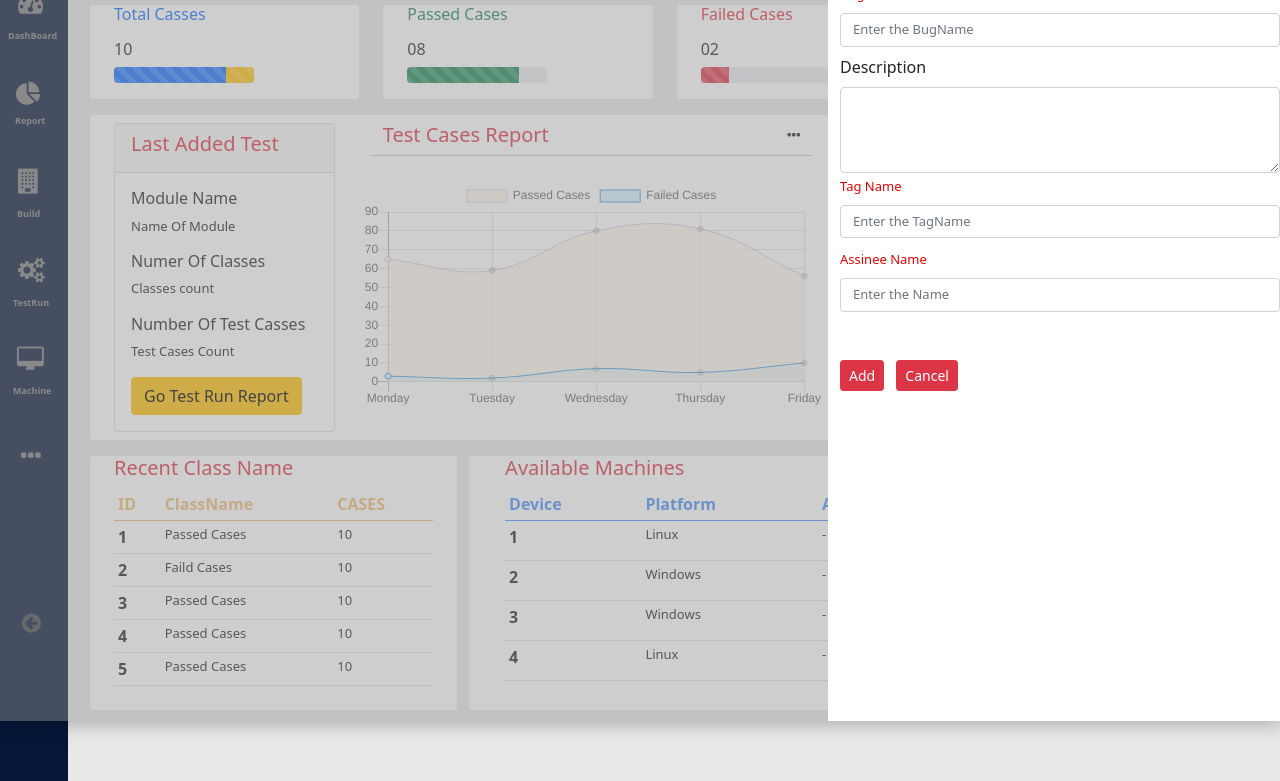
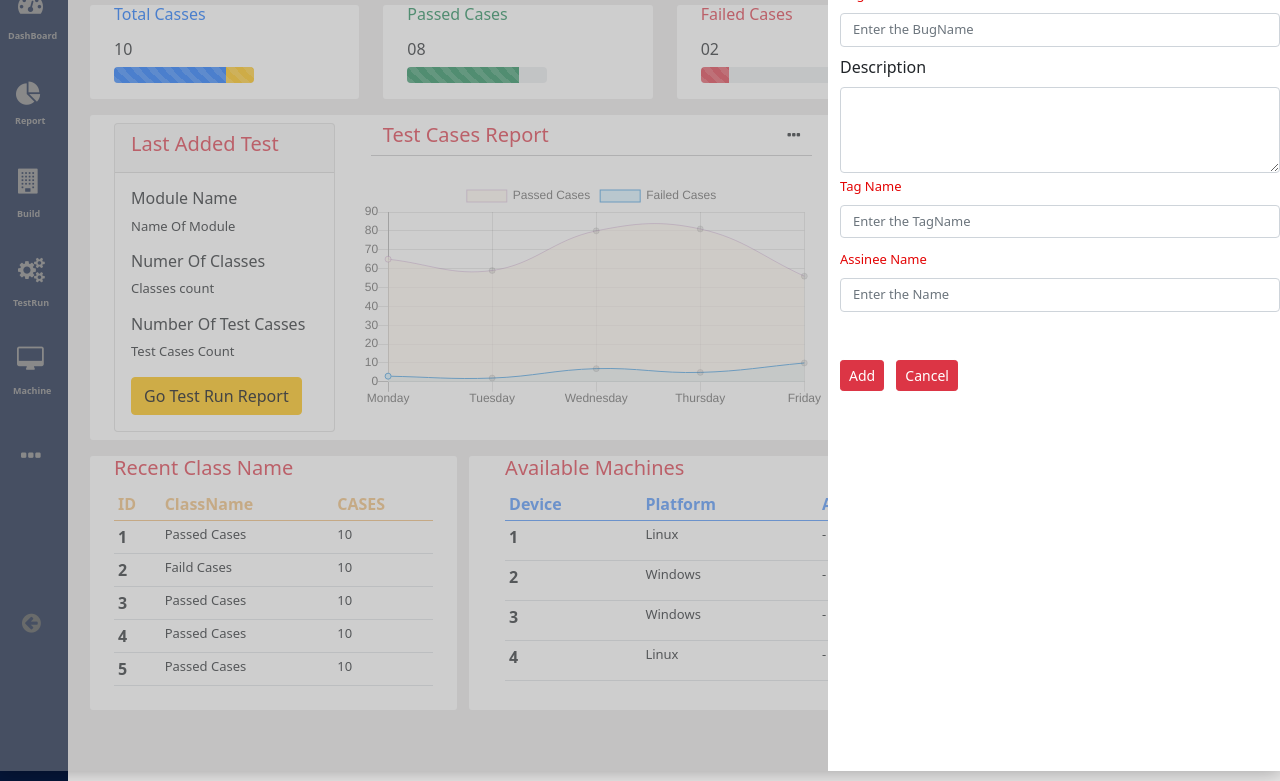
Before and after one commit to sivamuthuG/AutomationTool, a plain HTML site: page index.html in a window 1280 px wide. Both pictures are taken after a click on the icon 1201 px from the left and 29 px from the top of the page. Shown: the part 79-860 px from the top of the page. Drawn offline with nearby package versions, Linux system fonts and the light colour scheme.

Commit message:
Update style.css

```diff
--- a/css/style.css
+++ b/css/style.css
@@ -916,11 +916,11 @@ td{
     z-index: 10;
     width: 100%;
     background: #95959575;
-    height: auto;
+    height: 850px;
 }
 .bug-form{
     width: auto;
-    height: 800px;
+    height: 850px;
     background: #fff;
 }
 .bug1{
```
